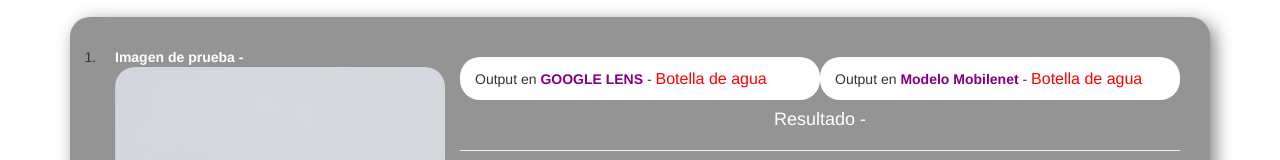
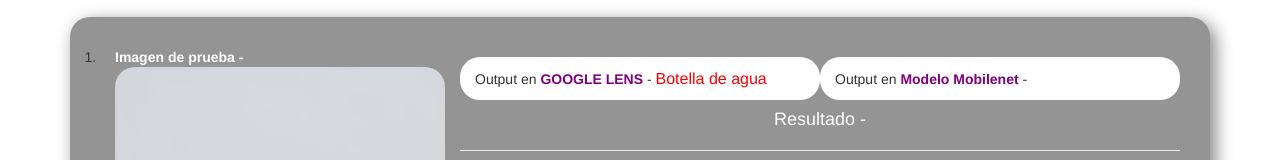
Before and after one commit to BLMX6/googlelens-vs-mobilenet, a plain HTML site: page index.html in a window 1280 px wide. Shown: the part 366-526 px from the top of the page. Drawn offline with nearby package versions, Linux system fonts and the light colour scheme; a web font is replaced by a local one.

Commit message:
Update index.html

```diff
--- a/index.html
+++ b/index.html
@@ -91,7 +91,7 @@ b
 				<span>Botella de agua</span>
 			</h5>
 			<h5 class="col-sm-4 col-xs-12">Output en <b> Modelo Mobilenet </b> -
-				<span>Botella de agua</span>
+				<span> </span>
 			</h5>
 
 			<div class="bob3" class="col-xs-12">
```
